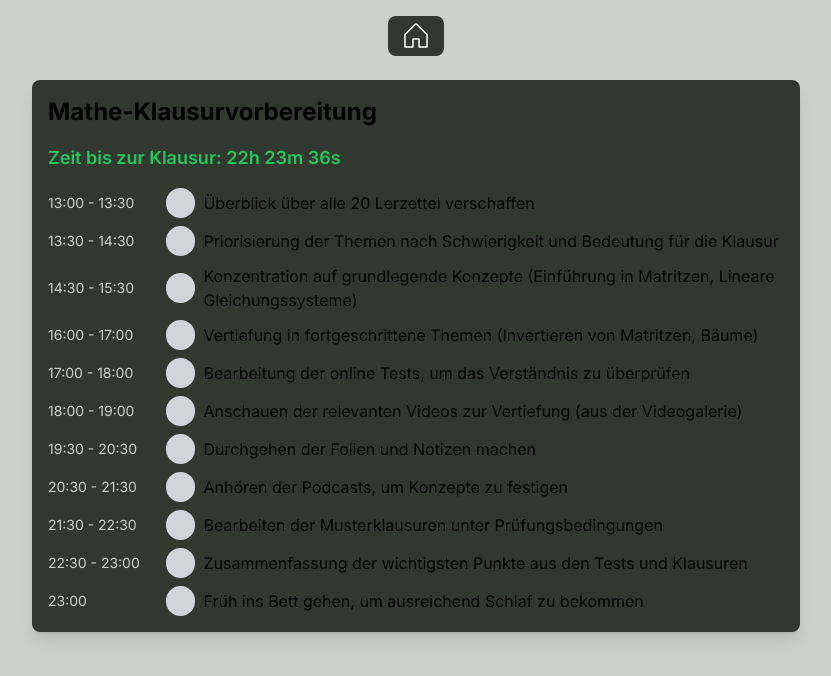
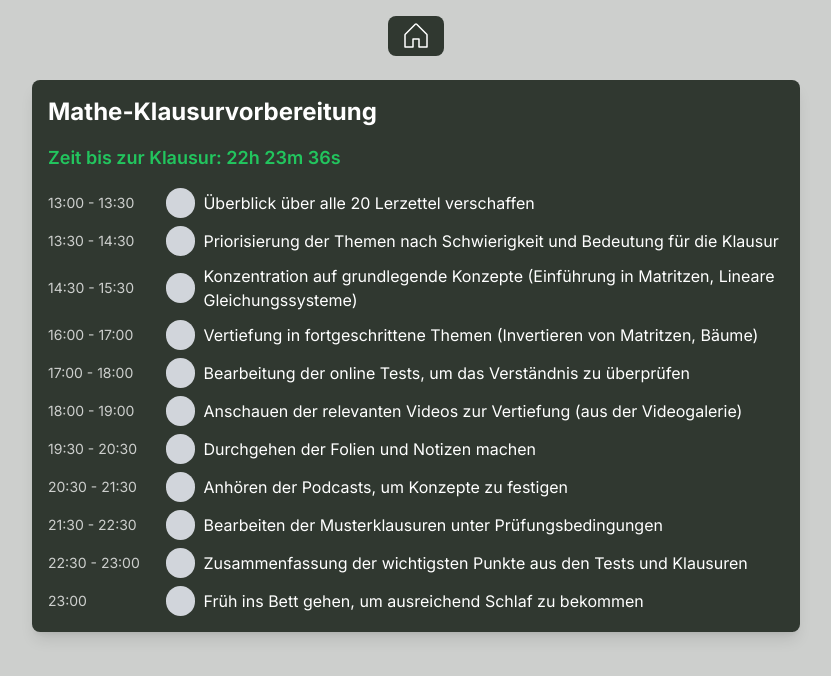
Before and after one commit to AnnaH00k/hookintech, a Next.js app: page /hooked0nstudys in a window 1280 px wide. Shown: the top 676 px of the page, without its empty margins (224-1055 px from the left). Built offline with nearby package versions, Linux system fonts and the light colour scheme.

Commit message:
text color fix

```diff
--- a/app/hooked0nstudys/page.tsx
+++ b/app/hooked0nstudys/page.tsx
@@ -53,7 +53,7 @@ export default function Hooked0nStudys() {
   };
 
   return (
-    <main className="flex flex-col items-center min-h-screen justify-between py-20 bg-[#cdcfcd] w-full">
+    <main className="flex flex-col items-center min-h-screen justify-between py-20 bg-[#cdcfcd] text-white w-full">
       <div className="max-w-3xl w-[95vw] p-4 bg-[#303830] rounded-lg shadow-lg">
         <h1 className="text-2xl font-bold mb-4">Mathe-Klausurvorbereitung</h1>
         <div className="mb-4 text-start text-lg font-semibold text-green-500">
```
